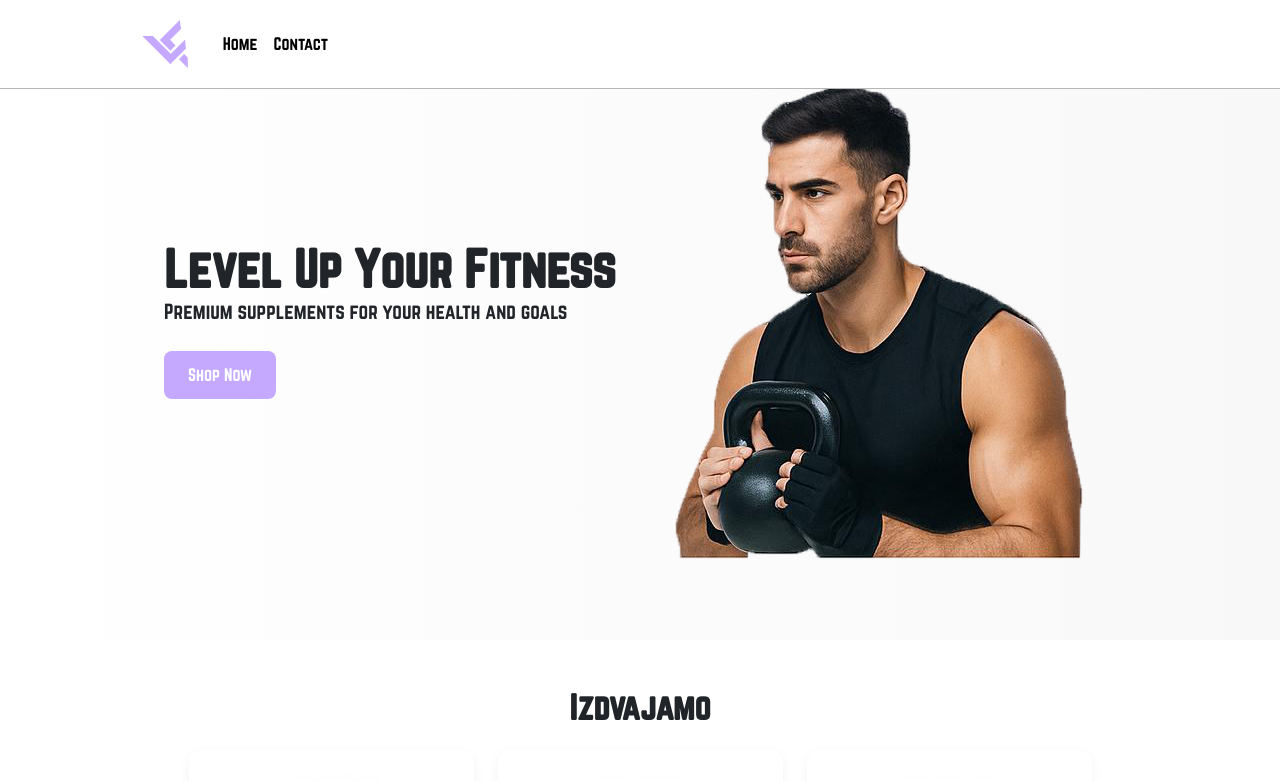
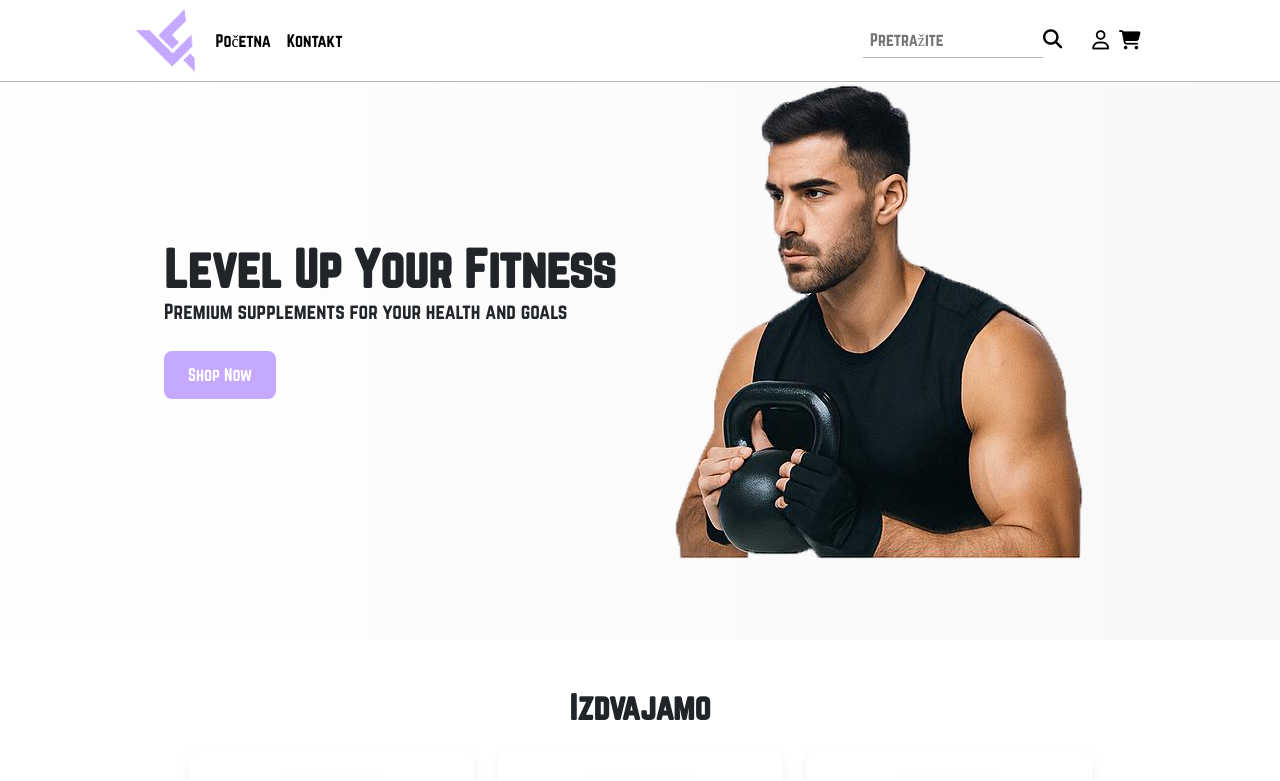
Before and after one commit to jelkesudo/LevelSupplements.Workspace, an Angular app: page / in a window 1280 px wide. Shown: the top 781 px of the page. Built offline with nearby package versions, Linux system fonts and the light colour scheme.

Commit message:
packages font awesome

```diff
--- a/angular.json
+++ b/angular.json
@@ -40,6 +40,7 @@
             ],
             "styles": [
               "node_modules/bootstrap/dist/css/bootstrap.css",
+              "node_modules/@fortawesome/fontawesome-free/css/all.min.css",
               "src/styles.scss"
             ],
             "scripts": [
--- a/package.json
+++ b/package.json
@@ -21,6 +21,7 @@
     "@angular/platform-server": "^18.2.0",
     "@angular/router": "^18.2.0",
     "@angular/ssr": "^18.2.8",
+    "@fortawesome/fontawesome-free": "^6.7.2",
     "bootstrap": "^5.3.5",
     "bootstrap-icons": "^1.11.3",
     "express": "^4.18.2",
--- a/src/app/components/navbar/navbar.component.html
+++ b/src/app/components/navbar/navbar.component.html
@@ -1,5 +1,6 @@
 <nav class="main-nav">
   <div class="nav-container">
+    <div class="first-part">
       <div class="menu-toggle" (click)="toggleSideMenu()">
         ☰
       </div>
@@ -8,14 +9,26 @@
         <a routerLink="/"><img src="images/LevelSuplementiLogo.png" alt="LevelSuplementiLogo" /></a>
       </div>
 
-    <ul class="nav-links mt-3">
-      <li><a routerLink="/">Home</a></li>
-      <li><a routerLink="/kontakt">Contact</a></li>
+      <ul class="nav-links ms-3">
+        <li><a routerLink="/">Početna</a></li>
+        <li><a routerLink="/kontakt">Kontakt</a></li>
       </ul>
+    </div>
+    <div class="second-part">
+      <div class="search-bar">
+        <input type="text" placeholder="Pretražite" name="" id=""><i class="fa-solid fa-magnifying-glass"></i>
+      </div>
+      <div class="utility-panel">
+        <ul>
+          <li><i class="fa-regular fa-user"></i></li>
+          <li><i class="fa-solid fa-cart-shopping"></i></li>
+        </ul>
+      </div>
+    </div>
   </div>
 
   <div class="side-menu" [ngClass]="{ 'open': isSideMenuOpen }">
-    <div class="close-btn text-white" (click)="closeSideMenu()">✕</div>
+    <div class="close-btn" (click)="closeSideMenu()">✕</div>
     <ul>
       <li><a routerLink="/" (click)="closeSideMenu()">Pocetna</a></li>
       <li><a routerLink="/kontakt" (click)="closeSideMenu()">Kontakt</a></li>
--- a/src/app/components/navbar/navbar.component.scss
+++ b/src/app/components/navbar/navbar.component.scss
@@ -1,22 +1,58 @@
+@import "../../../styles.scss";
 .main-nav {
-    background: white;
-    color: rgb(0, 0, 0);
-    padding: 1rem;
+    background: $white;
+    color: $black;
+    padding: 0.5rem;
     position: fixed;
     width: 100%;
     border-bottom: 0.5px solid #b6b6b6;
 
+
     .nav-container {
       display: flex;
       align-items: center;
-      justify-content: start;
+      justify-content: space-between;
       width: 80%;
       margin: 0px auto;
+
+      .first-part{
+        display: flex;
+        justify-content: start;
+        align-items: center;
+      }
+      .second-part{
+        display: flex;
+        justify-content: end;
+        align-items: center;
+        .search-bar{
+          margin-right: 25px;
+          input{
+            border: 0px;
+            padding: 5px 7px;
+            border-bottom: 0.5px solid #b6b6b6;
+            outline: none;
+          }
+
+        }
+        .utility-panel{
+          ul{
+            display: flex;
+            justify-content: center;
+            li{
+              margin: 0px 5px;
+            }
+          }
+        }
+        i{
+          cursor: pointer;
+          font-size: 1.2em;
+        }
+      }
     }
 
     .logo {
       img {
-        height: 50px;
+        height: 65px;
         width: auto;
         display: block;
       }
@@ -34,7 +70,7 @@
       gap: 1rem;
 
       li a {
-        color: black;
+        color: $black;
         text-decoration: none;
 
         &:hover {
@@ -49,10 +85,10 @@
       left: -100%;
       width: 70%;
       height: 100%;
-      background: #2a2a2a;
+      background: $white;
       padding: 2rem;
       transition: left 0.3s ease-in-out;
-      z-index: 1000;
+      z-index: 9999;
 
       .close-btn {
         font-size: 2rem;
@@ -68,7 +104,6 @@
         gap: 1.5rem;
 
         li a {
-          color: white;
           text-decoration: none;
 
           &:hover {
@@ -91,6 +126,10 @@
       .nav-links {
         display: none;
       }
+      .nav-container {
+        margin: 0px;
+        width: 100%;
+      }
     }
 
     .overlay-blur {
--- a/src/styles.scss
+++ b/src/styles.scss
@@ -19,6 +19,15 @@ $primary: $purple;
 body{
     font-family: "level-fitness-italic";
     background-color: $white;
+}
+
+ul{
+  list-style-type: none;
+}
+
+a{
+  text-decoration: none;
+  color: $black;
 }
 
 .fade-in {
```
Also changed, not shown: 1 other file (tests, documents, lock files or other folders). Lines whose indentation alone changed are shown as unchanged.
